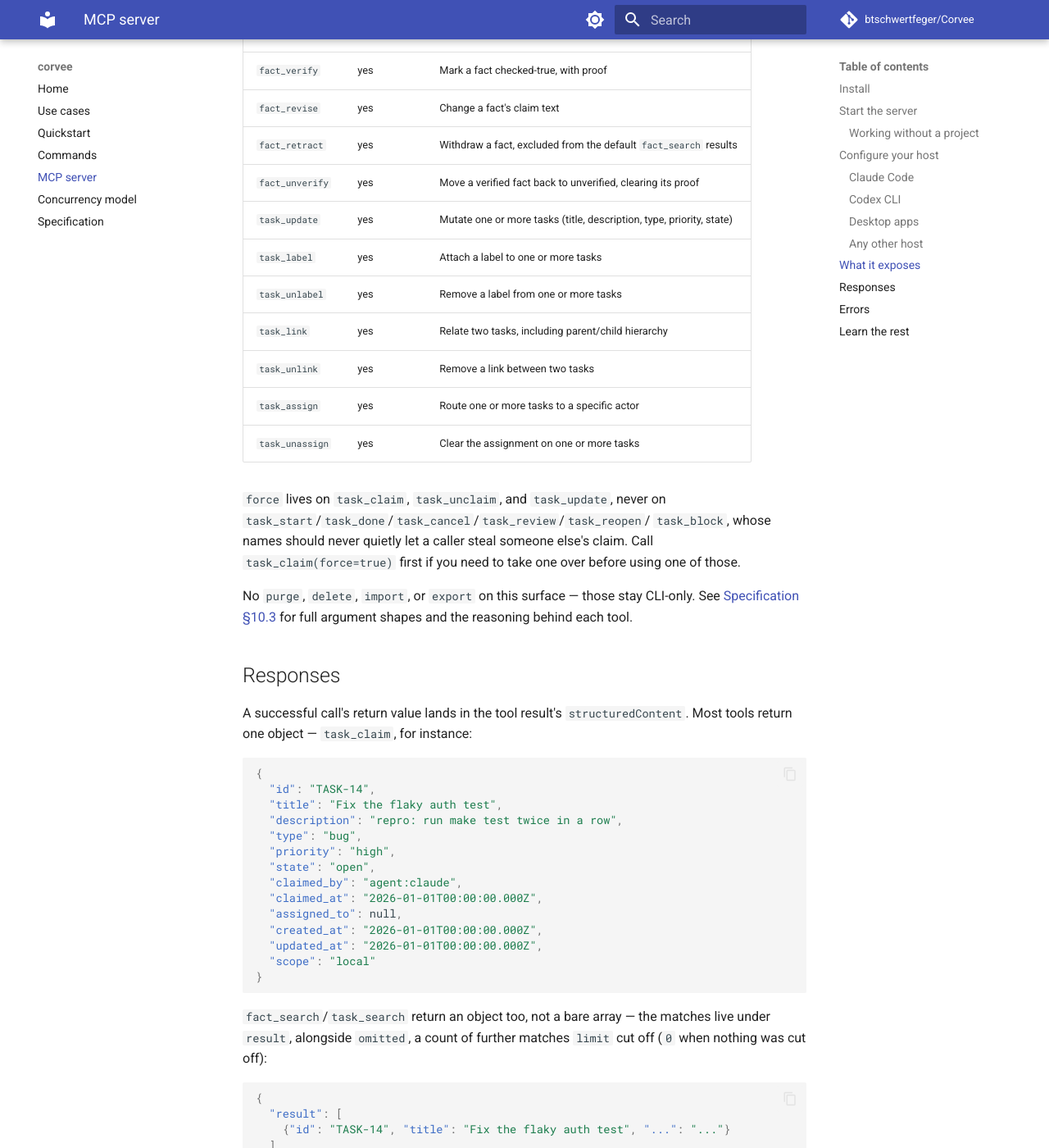
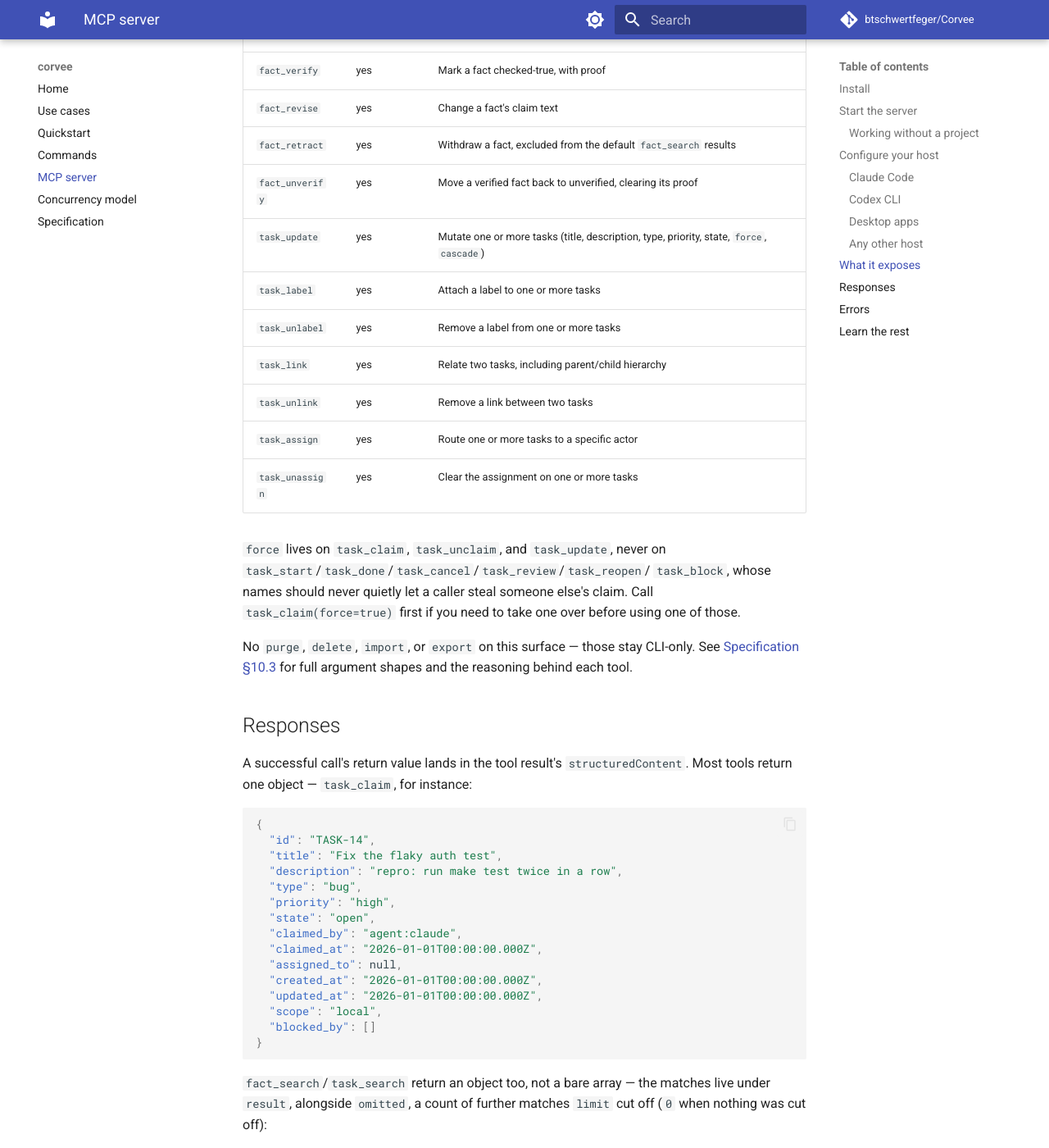
Before and after one commit to btschwertfeger/Corvee, an MkDocs documentation site: the page built from docs/mcp.md, in a window 1280 px wide and 1400 px high, scrolled down 4787 px. Shown: the whole window at 82% size. Built offline with MkDocs 1.6.1 and Material for MkDocs 9.7.7, drawn with Linux system fonts in a browser that asks for light colours; comment, search, counter and statistics services are not loaded; some of the changed text lies outside the part shown.

````diff
--- a/docs/mcp.md
+++ b/docs/mcp.md
@@ -89,7 +89,7 @@ the server per conversation already, you get this for free.
 **Global-only mode** is reached either way: no project found at cwd with
 `--project-root` omitted, or explicitly by pointing the host at a
 directory with no `.corvee/config.toml` anywhere above it. It's the MCP
-equivalent of `corvee --global task add ...` from such a directory:
+equivalent of `corvee task add --global ...` from such a directory:
 
 ```bash
 corvee mcp serve
@@ -229,7 +229,7 @@ tasks. See [Specification §4.5](spec.md#45-state-transitions).
 | `fact_revise` | yes | Change a fact's claim text |
 | `fact_retract` | yes | Withdraw a fact, excluded from the default `fact_search` results |
 | `fact_unverify` | yes | Move a verified fact back to unverified, clearing its proof |
-| `task_update` | yes | Mutate one or more tasks (title, description, type, priority, state) |
+| `task_update` | yes | Mutate one or more tasks (title, description, type, priority, state, `force`, `cascade`) |
 | `task_label` | yes | Attach a label to one or more tasks |
 | `task_unlabel` | yes | Remove a label from one or more tasks |
 | `task_link` | yes | Relate two tasks, including parent/child hierarchy |
@@ -266,7 +266,8 @@ instance:
   "assigned_to": null,
   "created_at": "2026-01-01T00:00:00.000Z",
   "updated_at": "2026-01-01T00:00:00.000Z",
-  "scope": "local"
+  "scope": "local",
+  "blocked_by": []
 }
 ```
 
````
Also changed, not shown: README.md (+2 -2 lines), docs/commands.md (+1 -1 lines), docs/concurrency.md (+3 -2 lines), docs/quickstart.md (+5 -3 lines).
